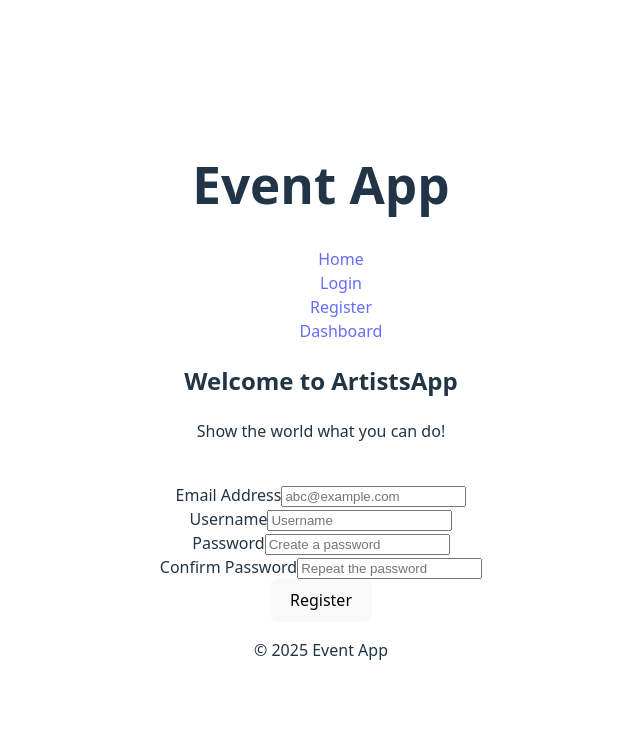
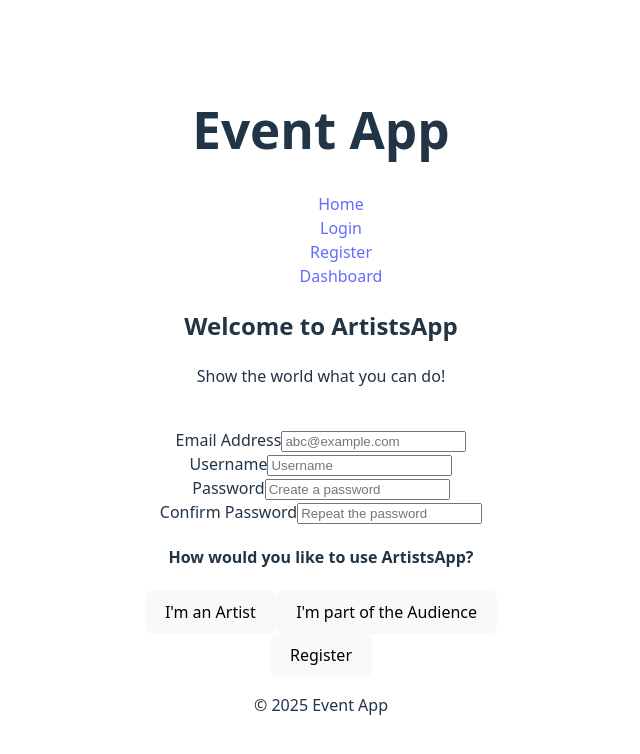
Before and after one commit to odhrangavin/artist-app, a React (Vite) app in the folder client/: page /register in a window 1280 px wide. Shown: the top 754 px of the page, without its empty margins (319-959 px from the left). Built offline with nearby package versions, Linux system fonts and the light colour scheme.

Commit message:
Fixed fields in RegisterForm for API post.

```diff
--- a/client/src/components/RegisterForm/RegisterForm.jsx
+++ b/client/src/components/RegisterForm/RegisterForm.jsx
@@ -4,11 +4,19 @@ import API from '../../api/api';
 
 export default function RegisterForm() {
 	const [form, setForm] = useState(
-		{ email: '', username: '', password: '', confirm: '' }
+		{ email: '', username: '', password: '', confirm: '', role: '' }
 	);
 	const navigate = useNavigate();
 
+	// Get value from button
+	const selectedRole = (e) => {
+		setForm({ ...form, role: e.target.value });
+	};
+
+
 	const register = async (e) => {
+
+		e.preventDefault();
 
 		// Validate password match
 		if (form.password !== form.confirm) {
@@ -16,10 +24,10 @@ export default function RegisterForm() {
 			return;
 		}
 
-		e.preventDefault();
 		// Register user, log in, and redirect to the dashboard
+		const { confirm, ...dataToSend } = form;
 		try {
-			const res = await API.post('/auth/register', form);
+			const res = await API.post('/auth/register', dataToSend);
 			localStorage.setItem('token', res.data.token);
 			navigate('/dashboard');
 		} catch (err) {
@@ -66,6 +74,14 @@ export default function RegisterForm() {
 				required
 			/>
 			<br />
+			<h4>How would you like to use ArtistsApp?</h4>
+			<button type="button" name="role" value="artist" onClick={selectedRole}>
+				I'm an Artist
+			</button>
+			<button type="button" name="role" value="audience" onClick={selectedRole}>
+				I'm part of the Audience
+			</button>
+			<br />
 			<button type="submit">Register</button>
 		</form>
 	);
```
Also changed, not shown: 1 other file (tests, documents, lock files or other folders).
